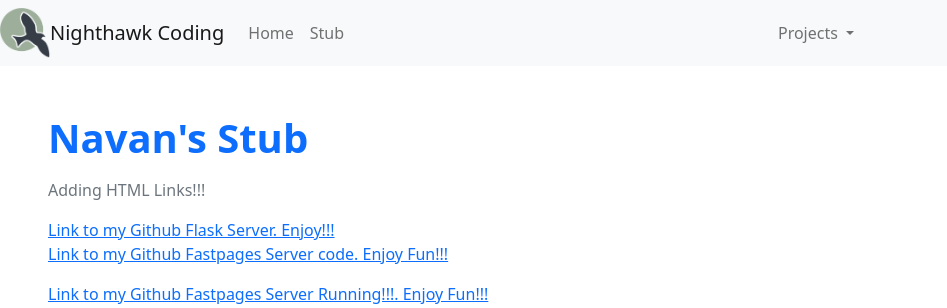
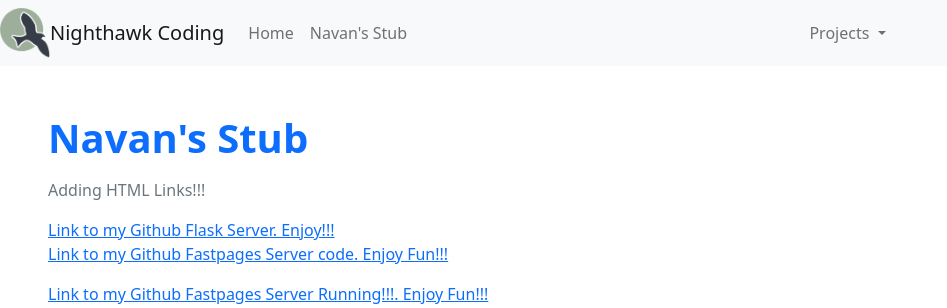
Before and after one commit to NavanYatavelli/BeeFlask, a Flask app: page /stub/ in a window 1280 px wide. Shown: the top 308 px of the page, without its empty margins (0-947 px from the left). Run offline with Flask 2, Linux system fonts and the light colour scheme.

Commit message:
Stub Menu

```diff
--- a/templates/layouts/navbar.html
+++ b/templates/layouts/navbar.html
@@ -11,7 +11,7 @@ This HTML is setup as a fragment allowing it to be "included" by other HTML file
         <div class="navbar-nav">
             <!-- url_for is a Jinja2 pre-processor that finds route from function name (def) -->
             <a class="nav-link" href={{ url_for('index') }}>Home</a>
-            <a class="nav-link" href={{ url_for('stub') }}>Stub</a>
+            <a class="nav-link" href={{ url_for('stub') }}>Navan's Stub</a>
         </div>
     </div>
     <div class="collapse navbar-collapse" id="navbarNavDarkDropdown">
```
